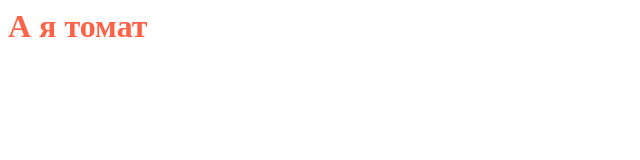
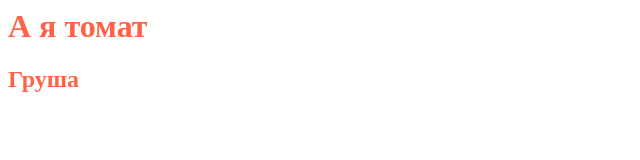
Before and after one commit to al430/trpo_5, a plain HTML site: page index.html in a window 1280 px wide. Shown: the full height of the page, 0-640 px from the left. Drawn offline with Linux system fonts and the light colour scheme.

Commit message:
Changes index and readme 4

```diff
--- a/index.html
+++ b/index.html
@@ -1 +1,2 @@
 <html><head><title>О себе</title><link rel=stylesheet href=style.css></head><body><h1>А я томат</h1></body></html>
+<h2>Груша</h2>
```
Also changed, not shown: 1 other file.
